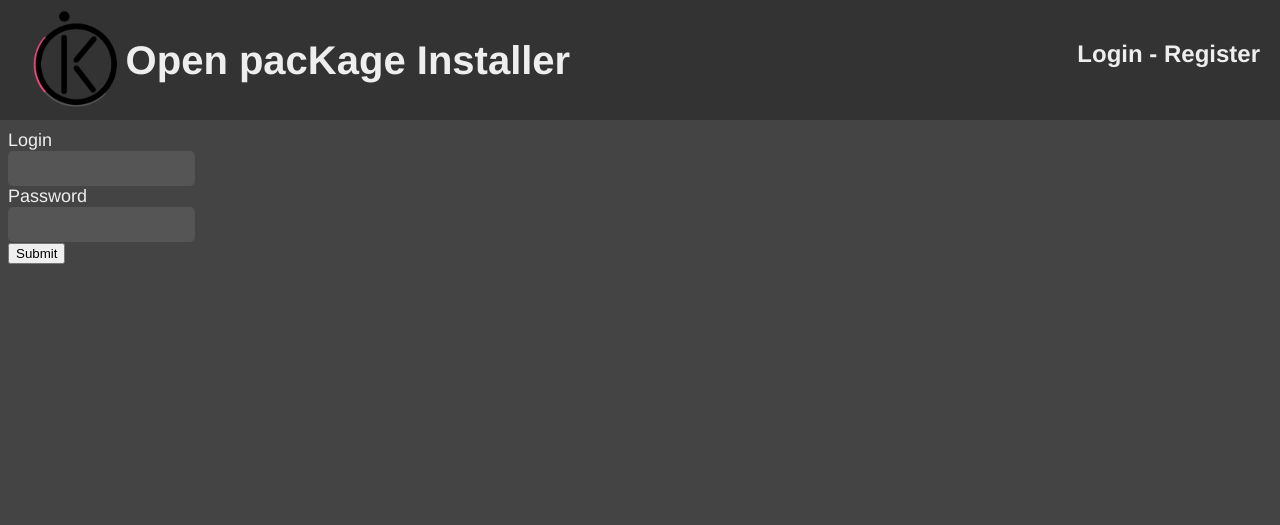
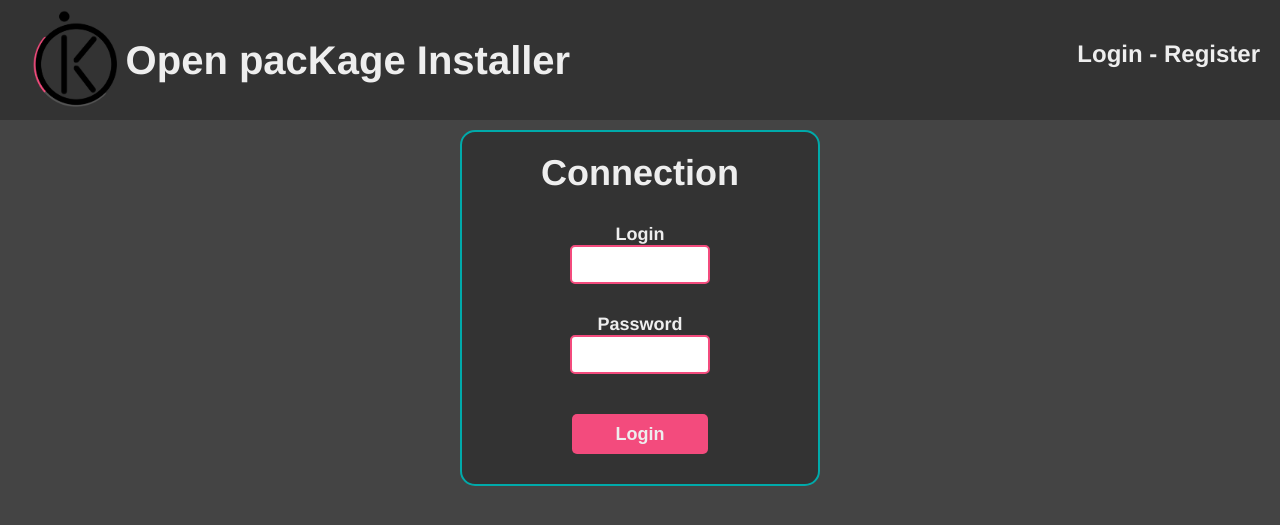
Before and after one commit to Mr-Quokka/oki, a PHP site: page /login in a window 1280 px wide. Shown: the top 525 px of the page. Run offline with PHP 8.4, Linux system fonts and the light colour scheme.

Commit message:
web: Revoie l'apparence des formulaires

```diff
--- a/web/public/style/form-layout.css
+++ b/web/public/style/form-layout.css
@@ -1,21 +1,74 @@
+:root{
+    --formFieldBackground: white;
+    --formFieldText: #555;
+    --formComplement: #f34b7d;
+}
+
 form{
-    margin-left: auto;
-    margin-right: auto;
+    display: block;
+    text-align: center;
+    margin: 0px auto 0px auto;
+    padding: 20px;
+    font-size: 18px;
+    font-weight: bold;
+    width: 25%;
+    background-color: var(--backgroundComplement);
+    border-radius: 15px;
+    border: solid var(--complement) 2px;
+}
+
+form>h1{
+    margin: 0;
+}
+
+.field{
+    margin-top: 30px;
+}
+
+input,
+input:-webkit-autofill,
+input:-webkit-autofill:hover,
+input:-webkit-autofill:focus{
+    width: 40%;
+    padding: 10px 5px;
+    outline: none;
+    border: var(--formComplement) solid 2px;
+    border-radius: 5px;
+    transition: 0.5s;
+    -webkit-text-fill-color: var(--formFieldText);
+    -webkit-box-shadow: 0 0 0px 1000px var(--formFieldBackground) inset;
+}
+
+input[type=text]:focus,
+input[type=password]:focus{
+    border: var(--complement) solid 2px;
+    border-radius: 5px;
+}
+
+.is-danger{
+    color: var(--error);
+}
+
+.is-danger>.message-header{
+    margin: 0px 0px -18px 0px;
+}
+
+.is-link{
+    color: var(--text);
+    background-color: var(--formComplement);
+    border: none;
+    border-radius: 5px;
+    width: 43%;
+    height: 40px;
+    margin: 10px;
+    font-weight: bold;
     font-size: 18px;
 }
 
-input{
-    padding: 10px 5px 10px 5px;
-    border: #C00;
-    border-radius: 5px;
+.is-link:hover{
+    cursor: pointer;
 }
 
-input:focus,
-textarea:focus,
-input,
-select,
-textarea,
-input:-webkit-autofill {
-    background-color: #555;
-    color: var(--colorBackgroundPink);
+.is-link:focus{
+    background-color: var(--complement);
 }
--- a/web/public/style/layout.css
+++ b/web/public/style/layout.css
@@ -1,28 +1,26 @@
 :root {
-    --colorBackground: #444;
-    --colorBackgroundPink: #f34b7d;
-    --colorBackgroundComplement: #333;
-    --colorText: #EEE;
-    --colorSubtext: #AAA;
-    --colorComplement: #0AA;
-    --colorError: #C00;
+    --background: #444;
+    --backgroundComplement: #333;
+    --text: #EEE;
+    --subtext: #AAA;
+    --complement: #0AA;
+    --error: #C00;
 
-    --borderDebug: dotted gold 1px;
+    --debug: dotted gold 1px;
 }
 
 body{
-    color: var(--colorText);
-    background-color: var(--colorBackground);
+    color: var(--text);
+    background-color: var(--background);
     font-family: Helvetica, sans-serif;
 }
 
 header{
-    background-color: var(--colorBackgroundComplement);
+    background-color: var(--backgroundComplement);
     top: 0;
     left: 0;
     right: 0;
-    padding-bottom: 20px;
-    padding-top: 20px;
+    padding: 20px 0px;
     position: absolute;
     display: flex;
     flex-wrap: wrap;
--- a/web/views/index.php
+++ b/web/views/index.php
@@ -1,4 +1,4 @@
-<?php $title="Home" ?>
+<?php $title = "Home" ?>
 
 <?php if (empty($params['packages'])) : ?>
     <h2 class="error">ERROR : there is no package</h2>
--- a/web/views/login.php
+++ b/web/views/login.php
@@ -1,5 +1,7 @@
-<?php $title="Login" ?>
+<?php $title = "Login" ?>
 <link rel="stylesheet" href="/style/form-layout.css">
+<form action="<?= $_SERVER['REQUEST_URI'] ?>" method="post">
+    <h1>Connection</h1>
     <?php if ($params['fail']) : ?>
         <article class="message is-danger">
             <div class="message-header">
@@ -10,23 +12,23 @@
             </div>
         </article>
     <?php endif ?>
-<form action="<?= $_SERVER['REQUEST_URI'] ?>" method="post">
+
     <div class="field">
         <label class="label" for="login">Login</label>
         <div class="control">
-            <input class="input" type="text" id="login" name="login">
+            <input class="input" type="text" id="login" name="login" autocomplete="username">
         </div>
     </div>
     <div class="field">
         <label class="label" for="password">Password</label>
         <div class="control">
-            <input class="input" type="password" id="password" name="password" autocomplete="current-password">
+            <input class="input" type="password" id="password" name="password" autocomplete="new-password">
         </div>
     </div>
 
     <div class="field">
         <div class="control">
-            <button class="button is-link">Submit</button>
+            <button class="button is-link">Login</button>
         </div>
     </div>
 </form>
--- a/web/views/package.php
+++ b/web/views/package.php
@@ -1,4 +1,4 @@
-<?php $title="Package (" . $params['package']->getName() . ")" ?>
+<?php $title = "Package (" . $params['package']->getName() . ")" ?>
 
 <div class="center-content">
     <h2><?= $params['package']->getName() ?></h2>
@@ -14,7 +14,7 @@
             <h3>
                 <a class="package-name" href="<?= $version->getDownloadUrl() ?>"><?= $version->getIdentifier() ?></a>
             </h3>
-            <p class="package-description"> Published the <?= $version->getPublishedDate() ?>)</p>
+            <p class="package-description"> Published the <?= $version->getPublishedDate() ?></p>
         </div>
     <?php endforeach ?>
 <?php endif ?>
--- a/web/views/register.php
+++ b/web/views/register.php
@@ -1,5 +1,7 @@
 <?php $title = "Register"; ?>
 <link rel="stylesheet" href="/style/form-layout.css">
+<form action="<?= $_SERVER['REQUEST_URI'] ?>" method="post">
+    <h1>Create an account</h1>
     <?php if ($params['fail']) : ?>
         <article class="message is-danger">
             <div class="message-header">
@@ -10,7 +12,7 @@
             </div>
         </article>
     <?php endif ?>
-<form action="<?= $_SERVER['REQUEST_URI'] ?>" method="post">
+
     <div class="field">
         <label class="label" for="login">Login</label>
         <div class="control">
@@ -32,7 +34,7 @@
 
     <div class="field">
         <div class="control">
-            <button class="button is-link">Submit</button>
+            <button class="button is-link">Register</button>
         </div>
     </div>
 </form>
```
Also changed, not shown: other parts of web/public/style/layout.css (+12 -17 lines). Lines whose indentation alone changed are shown as unchanged.
